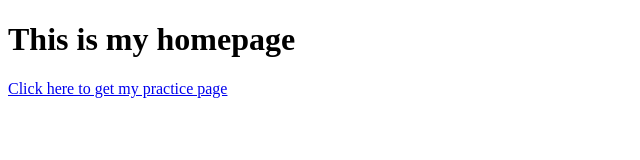
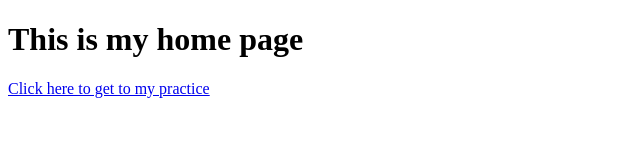
Before and after one commit to kashfian09/sample, a plain HTML site: page index.html in a window 1280 px wide. Shown: the full height of the page, 0-640 px from the left. Drawn offline with Linux system fonts and the light colour scheme.

```diff
--- a/index.html
+++ b/index.html
@@ -6,7 +6,7 @@
     <title>home</title>
 </head>
 <body>
-  <h1>This is my homepage</h1>
-  <a href="sample.html" target="_blank">Click here to get my practice page</a>
+  <h1>This is my home page</h1>
+  <a href="sample.html" target="_blank">Click here to get to my practice</a>
 </body>
 </html>
```
Also changed, not shown: sample.html (+1 -2 lines).
